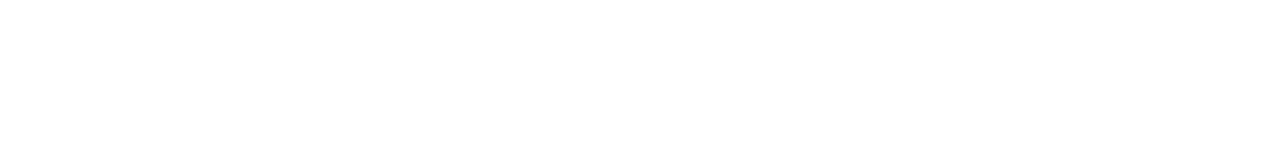
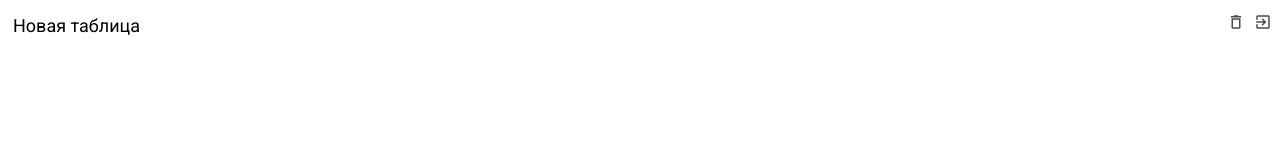
Before and after one commit to ilyabaykalov/excel-course, a website built with webpack: page src/index.html in a window 1280 px wide. Built offline with nearby package versions, Linux system fonts and the light colour scheme.

Commit message:
Верстка блока header

```diff
--- a/src/index.html
+++ b/src/index.html
@@ -3,13 +3,30 @@
 <head>
 	<meta charset='UTF-8'>
 	<link rel='icon' href='favicon.ico'>
+	<link href='https://fonts.googleapis.com/icon?family=Material+Icons' rel='stylesheet'>
 	<title>Pure JavaScript Excel</title>
 </head>
 <body>
 <div id='app'>
 	<div class='container'>
 		<div class='excel'>
-			<div class='excel__header'></div>
+			<div class='excel__header'>
+
+				<input class='input' type='text' value='Новая таблица'/>
+
+				<div class='buttons'>
+
+					<div class='button'>
+						<i class='material-icons'>delete_outline</i>
+					</div>
+
+					<div class='button'>
+						<i class='material-icons'>exit_to_app</i>
+					</div>
+
+				</div>
+
+			</div>
 
 			<div class='excel__toolbar'></div>
 
--- a/src/scss/_mixins.scss
+++ b/src/scss/_mixins.scss
@@ -0,0 +1,22 @@
+@mixin button($color: green) {
+  height: 24px;
+  min-width: 24px;
+  padding: 3px;
+  text-align: center;
+  position: relative;
+  display: inline-block;
+  color: rgba(0, 0, 0, .7);
+
+  & > i {
+    font-size: 18px;
+  }
+
+  &:active, &.active {
+    color: $color;
+  }
+
+  &:hover {
+    background: #EEEEEE;
+    cursor: pointer;
+  }
+}
--- a/src/scss/_variables.scss
+++ b/src/scss/_variables.scss
@@ -0,0 +1,2 @@
+$header-height: 34px;
+$border-color: #C0C0C0
--- a/src/scss/header.scss
+++ b/src/scss/header.scss
@@ -2,5 +2,36 @@
 @import 'mixins';
 
 .excel__header {
+  position: absolute;
+  top: 0;
+  right: 0;
+  left: 0;
+  height: $header-height;
+  padding: 10px 5px 0;
+  display: flex;
+  justify-content: space-between;
 
+  & .input {
+    padding: 15px 7px;
+    color: black;
+    border: 1px solid transparent;
+    border-radius: 2px;
+    height: 22px;
+    min-width: 1px;
+    font-size: 18px;
+    line-height: 22px;
+    outline: none;
+
+    &:hover {
+      border: 1px solid $border-color;
+    }
+
+    &:focus {
+      border: 2px solid #1A73E8;
+    }
+  }
+
+  & .button {
+    @include button(red);
+  }
 }
```
